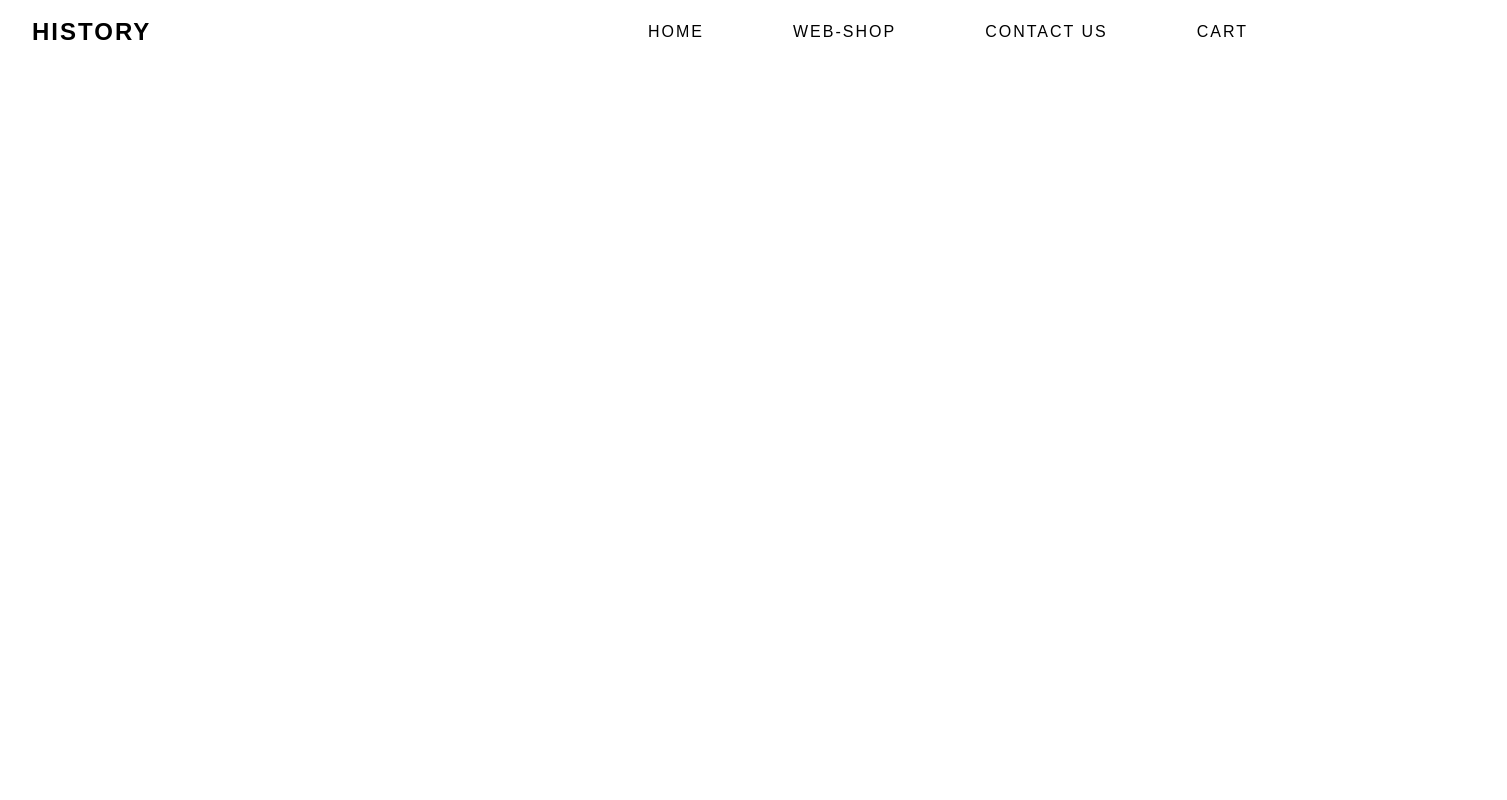
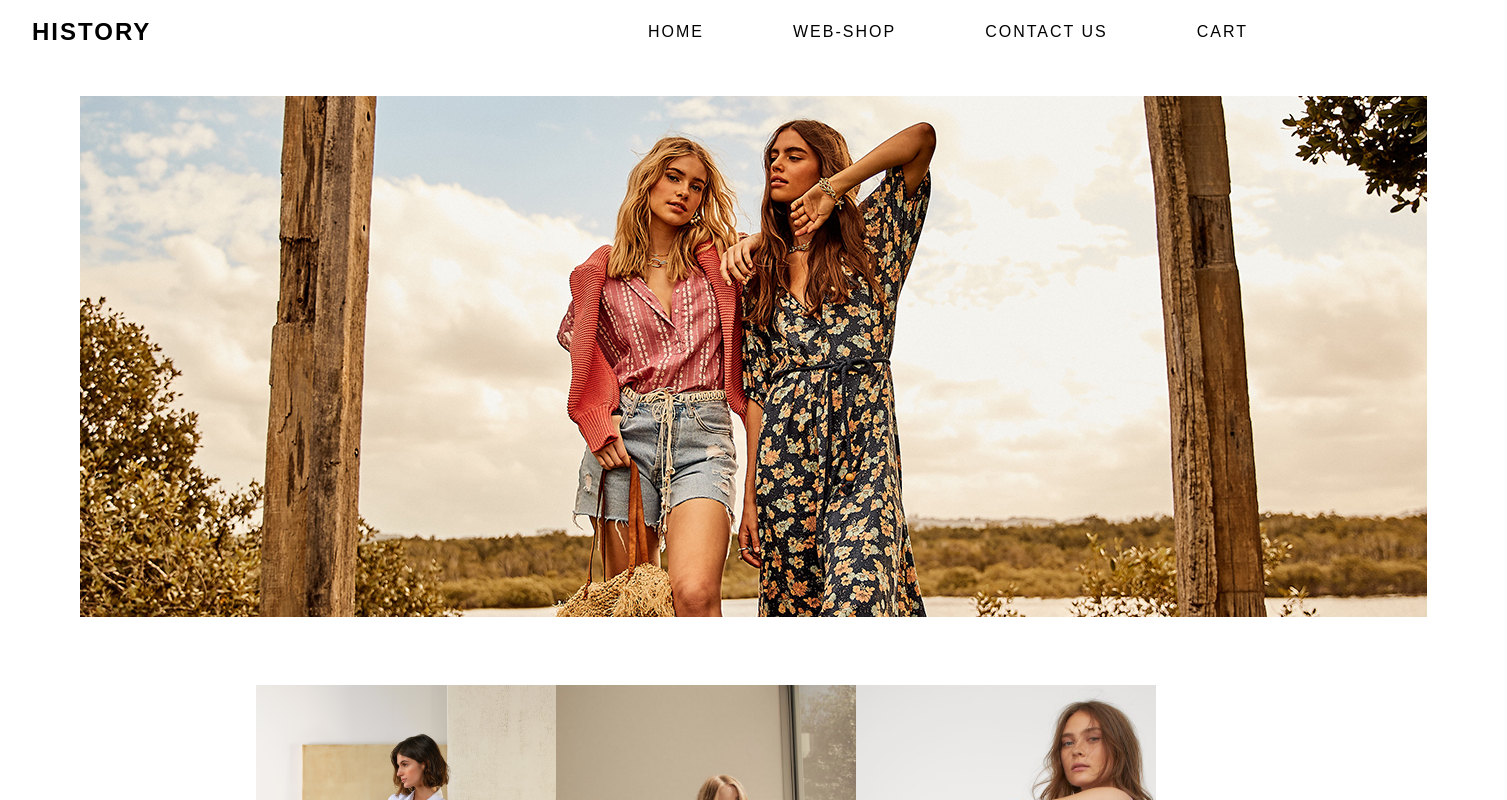
Before and after one commit to GabrielDelaPena/History, a React (Create React App) app: page / in a window 1280 px wide. Shown: the top 800 px of the page, 1507 px wide, since content can reach past the window. Built offline with nearby package versions, Linux system fonts and the light colour scheme.

Commit message:
update change

```diff
--- a/package.json
+++ b/package.json
@@ -1,5 +1,5 @@
 {
-  "homepage": "http://GabrielDelaPena.github.io/History/homepage",
+  "homepage": "http://GabrielDelaPena.github.io/History",
   "name": "e_commerce",
   "version": "0.1.0",
   "private": true,
--- a/src/App.js
+++ b/src/App.js
@@ -15,7 +15,7 @@ function App() {
         <Switch>
           <ProductsProvider>
             <Nav />
-            <Route path="/homepage" component={HomePage} />
+            <Route path="/" exact component={HomePage} />
             <Route path="/webshop" component={WebShop} />
             <Route path="/contacts" component={Contacts} />
             <Route path="/product/:name" component={Product} />
```
